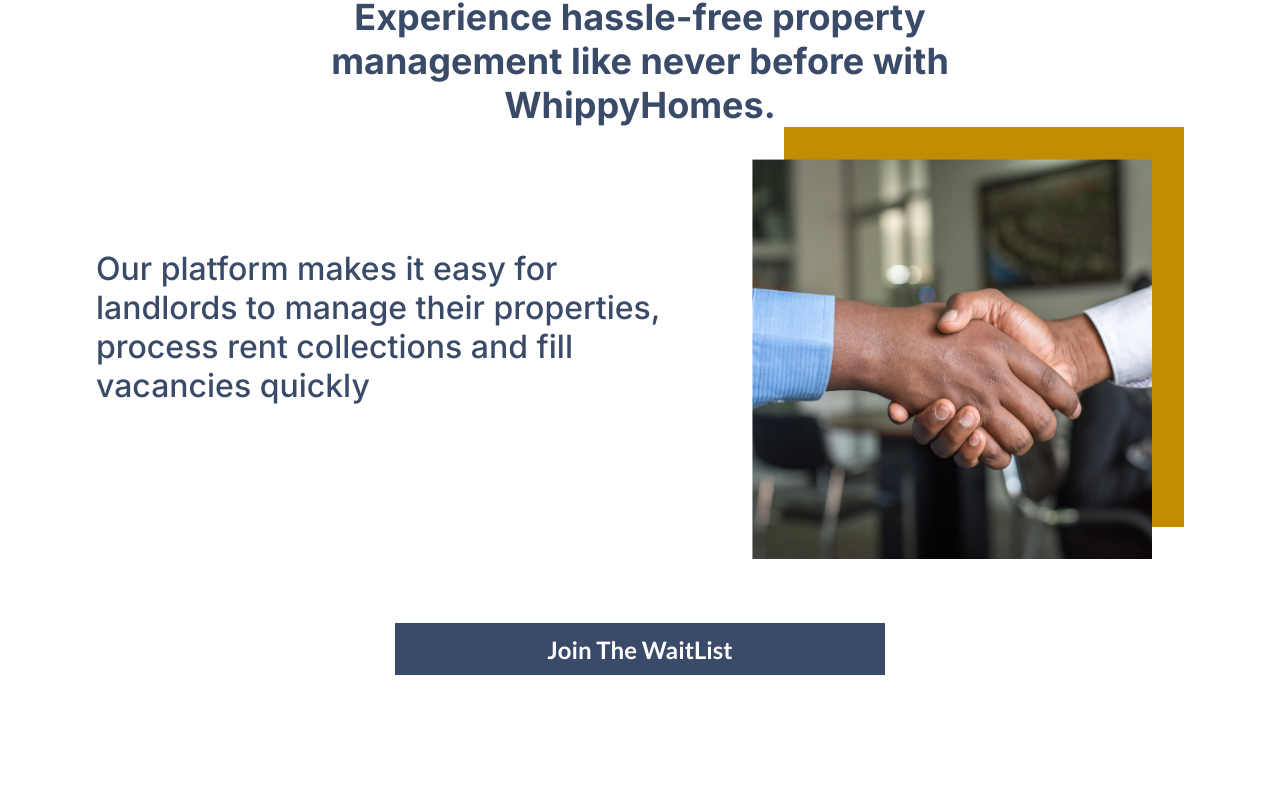
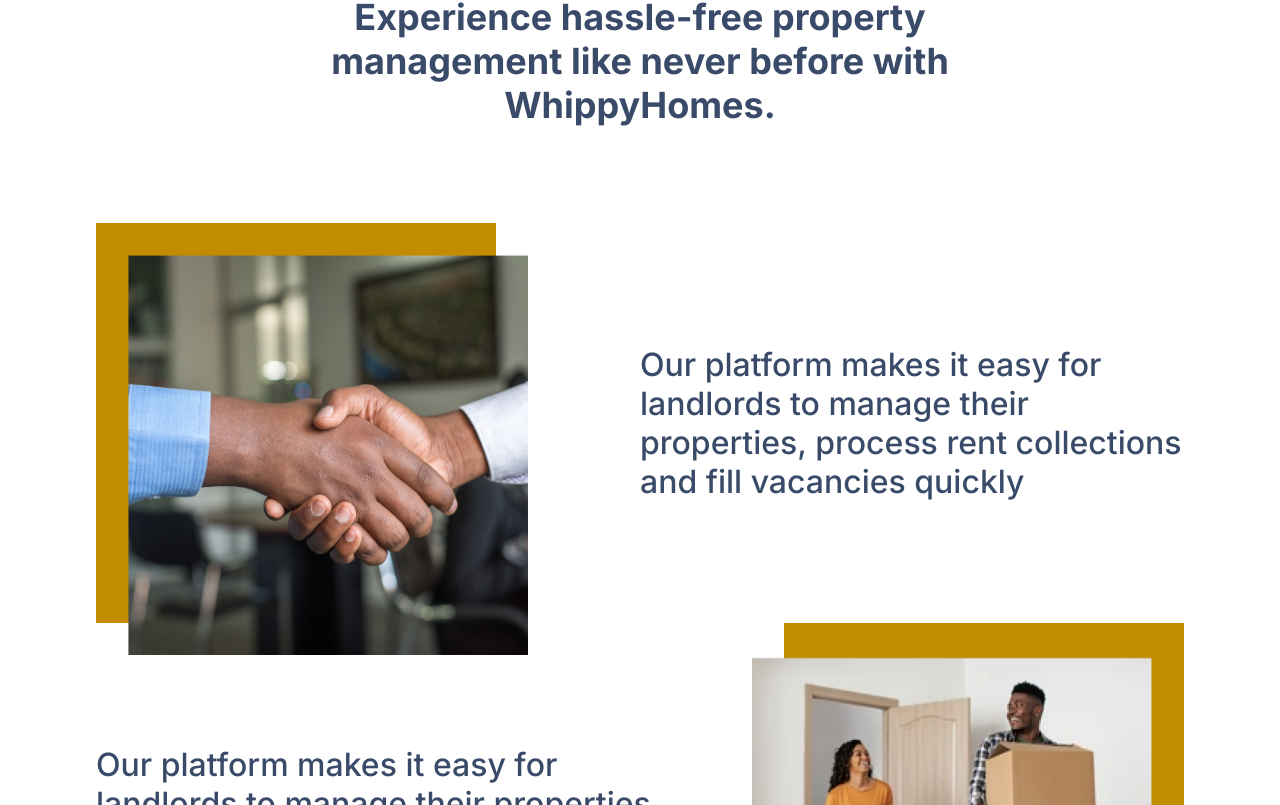
Before and after one commit to aboluwade-oluwasegun/WhippyHomes, a React (Vite) app: page / in a window 1280 px wide. Shown: the part 1175-1980 px from the top of the page. Built offline with nearby package versions, Linux system fonts and the light colour scheme.

Commit message:
feat:deployment bug fixed

```diff
--- a/src/Components/Features/Feature.jsx
+++ b/src/Components/Features/Feature.jsx
@@ -1,5 +1,8 @@
 import React from "react";
 import "./Feature.css";
+// import featureImg from "./featureimg1.png";
+// import featureImg2 from "./featureimg1.png";
+
 const Feature = (props) => {
   return (
     <div className={props.className}>
--- a/src/Components/Features/Features.jsx
+++ b/src/Components/Features/Features.jsx
@@ -1,6 +1,6 @@
 import Feature from "./Feature";
-// import featureImg1 from "./featureimg1.png";
-import featureImg2 from "./featureimg1.png";
+import featureImg1 from "./featureimg1.png";
+import featureImg2 from "./featureimg2.png";
 import Button from "../Button/Button";
 import "./Features.css";
 
@@ -11,7 +11,7 @@ const Features = () => {
         Experience hassle-free property management like never before with
         WhippyHomes.
       </p>
-      {/* <Feature className="feature1" img={featureImg1} /> */}
+      <Feature className="feature1" img={featureImg1} />
       <Feature className="feature2" img={featureImg2} />
       <Button className="features-btn" />
     </section>
```
